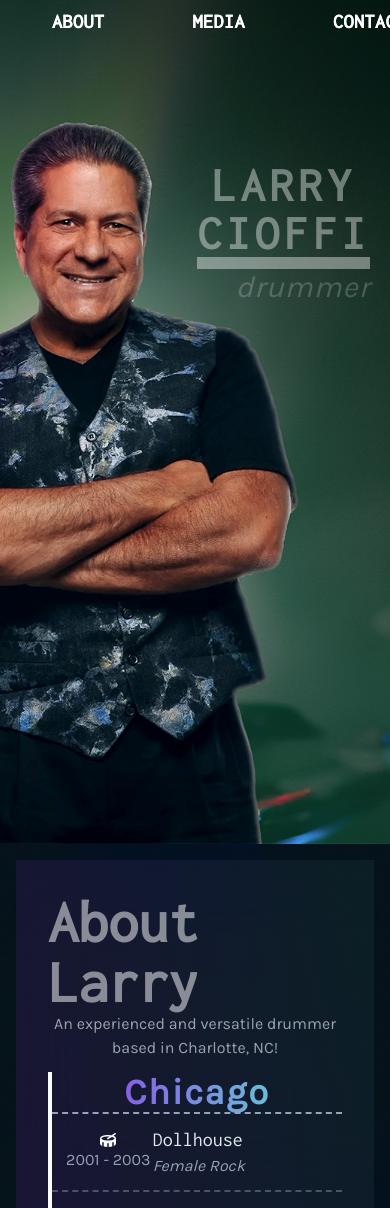
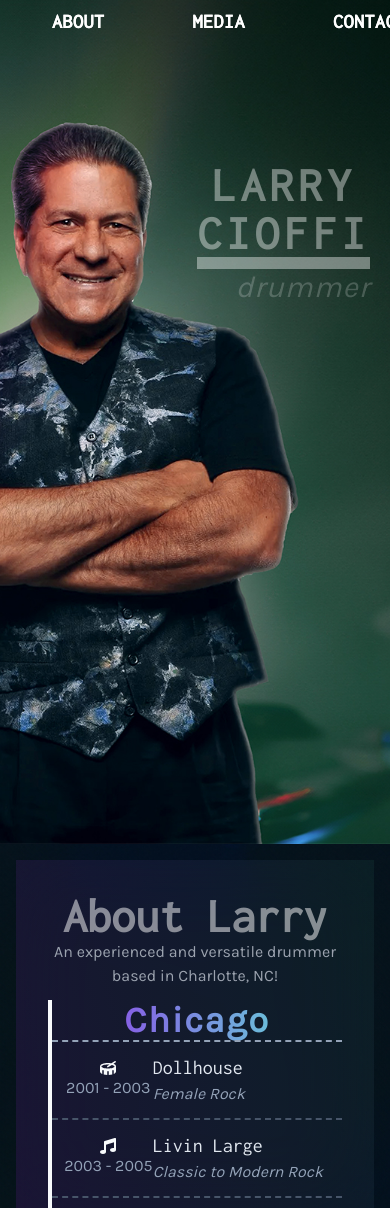
Before and after one commit to MikeCioffi/larry-drums, a React (Vite) app: page / in a window 390 px wide. Shown: the top 1208 px of the page. Built offline with nearby package versions, Linux system fonts and the light colour scheme.

Commit message:
fix spelling :D

```diff
--- a/src/components/about.jsx
+++ b/src/components/about.jsx
@@ -54,7 +54,7 @@ const About = ({ id }) => {
         }}
       >
         <div className=" w-full  p-4 lg:transform lg:skew-y-6 lg:skew-x-3"> {/* Reverse the skew */}
-          <h2 className="text-6xl md:text-7xl w-full flex justify-center font-bold"
+          <h2 className="text-5xl md:text-7xl w-full flex justify-center font-bold"
             style={{ color: 'rgba(255, 255, 255, 0.5  )' }}> About Larry</h2> {/* Adjusted text color for readability */}
           <p className="mb-3 text-gray-400  text-center">An experienced and versatile drummer based in Charlotte, NC!</p>
           <div className='w-full border-l-4 border-slate-50'>
```
